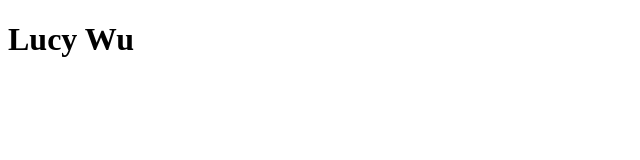
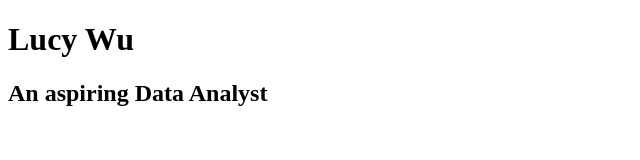
Before and after one commit to jpwutw/jpwutw.github.io, a plain HTML site: page index.html in a window 1280 px wide. Shown: the whole page, without its empty margins (0-640 px from the left). Drawn offline with Linux system fonts and the light colour scheme.

Commit message:
Add a tagline

```diff
--- a/index.html
+++ b/index.html
@@ -4,6 +4,7 @@
 <body>
     <main>
         <h1>Lucy Wu</h1>
+        <h2>An aspiring Data Analyst</h2>
     </main>
 </body>
 </html>
```
